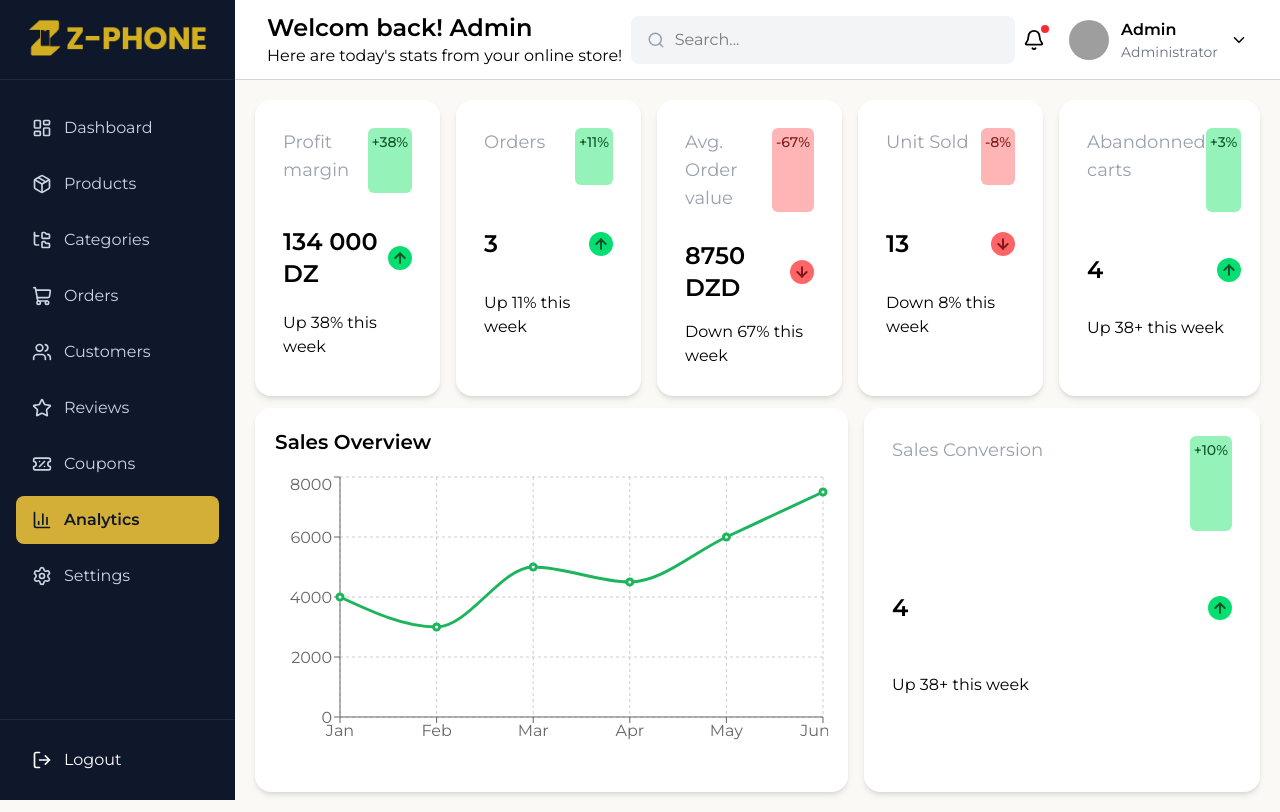
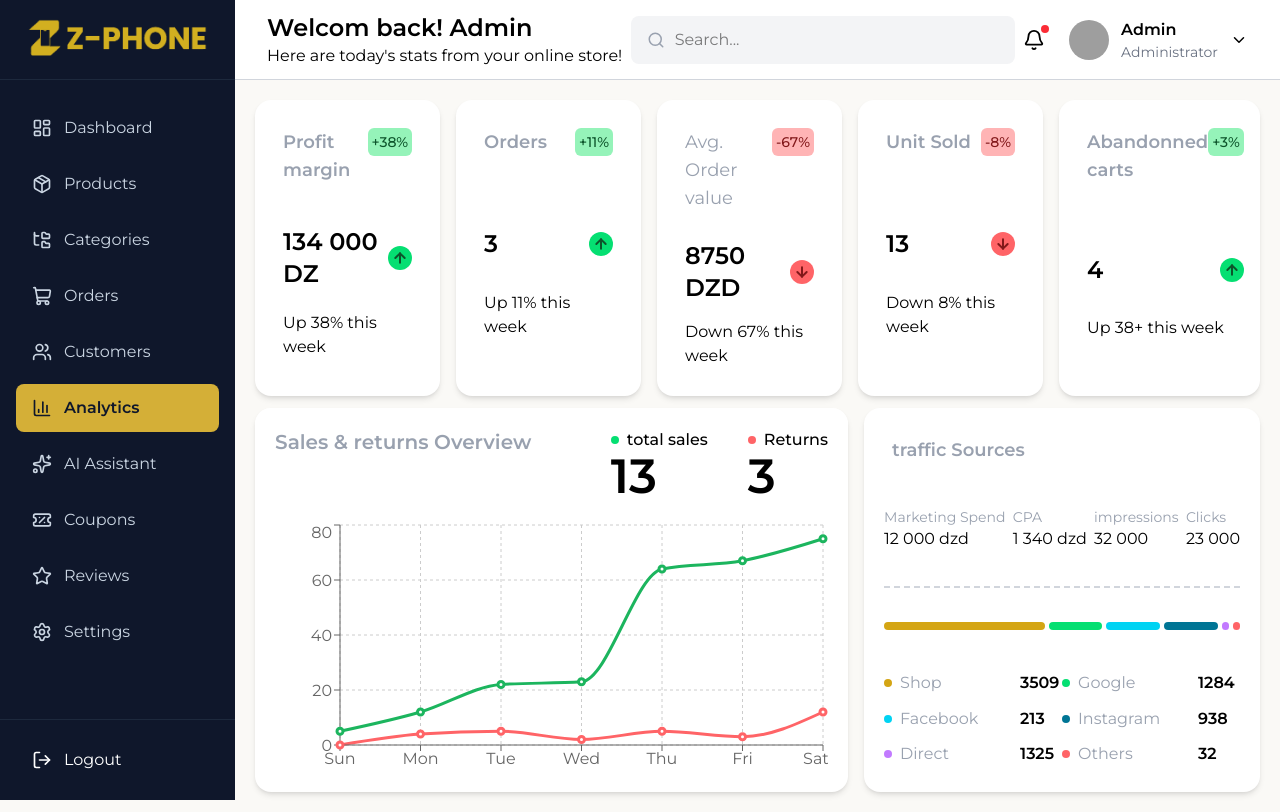
Before and after one commit to habibmustapha/E-com-website, a React (Vite) app in the folder client/: page /admin/analytics in a window 1280 px wide. Built offline with nearby package versions, Linux system fonts and the light colour scheme; grey boxes are pictures that could not be loaded.

Commit message:
Finish dashboard analytics page design

```diff
--- a/client/src/admin/components/Dashboard/Analytics.jsx
+++ b/client/src/admin/components/Dashboard/Analytics.jsx
@@ -9,12 +9,13 @@ import {
 } from "recharts";
 
 const data = [
-  { month: "Jan", sales: 4000 },
-  { month: "Feb", sales: 3000 },
-  { month: "Mar", sales: 5000 },
-  { month: "Apr", sales: 4500 },
-  { month: "May", sales: 6000 },
-  { month: "Jun", sales: 7500 },
+  { day: "Sun", sales: 5, returns: 0 },
+  { day: "Mon", sales: 12, returns: 4 },
+  { day: "Tue", sales: 22, returns: 5 },
+  { day: "Wed", sales: 23, returns: 2 },
+  { day: "Thu", sales: 64, returns: 5 },
+  { day: "Fri", sales: 67, returns: 3 },
+  { day: "Sat", sales: 75, returns: 12 },
 ];
 
 const Analytics = () => {
@@ -24,8 +25,10 @@ const Analytics = () => {
         <div className="flex justify-between gap-4">
           <div className="w-1/5 grid bg-surface p-5 rounded-2xl shadow-md">
             <div className="flex justify-between p-2 pb-5">
-              <h1 className="text-lg text-gray-400 font-thin">Profit margin</h1>
-              <div className="text-sm bg-green-300/80 p-1 rounded-md">
+              <h1 className="text-lg text-gray-400 font-semibold">
+                Profit margin
+              </h1>
+              <div className="text-sm bg-green-300/80 p-1 h-fit rounded-md">
                 <h3 className="text-green-900 font-medium">+38%</h3>
               </div>
             </div>
@@ -56,8 +59,8 @@ const Analytics = () => {
 
           <div className="w-1/5 grid bg-surface p-5 rounded-2xl shadow-md">
             <div className="flex justify-between p-2 pb-5">
-              <h1 className="text-lg text-gray-400 font-thin">Orders</h1>
-              <div className="text-sm bg-green-300/80 p-1 rounded-md">
+              <h1 className="text-lg text-gray-400 font-semibold">Orders</h1>
+              <div className="text-sm bg-green-300/80 p-1 h-fit rounded-md">
                 <h3 className="text-green-900 font-medium">+11%</h3>
               </div>
             </div>
@@ -91,7 +94,7 @@ const Analytics = () => {
               <h1 className="text-lg text-gray-400 font-thin">
                 Avg. Order value
               </h1>
-              <div className="text-sm bg-red-300/80 p-1 rounded-md">
+              <div className="text-sm bg-red-300/80 p-1 h-fit rounded-md">
                 <h3 className="text-red-900 font-medium">-67%</h3>
               </div>
             </div>
@@ -122,8 +125,8 @@ const Analytics = () => {
 
           <div className="w-1/5 grid bg-surface p-5 rounded-2xl shadow-md">
             <div className="flex justify-between p-2 pb-5">
-              <h1 className="text-lg text-gray-400 font-thin">Unit Sold</h1>
-              <div className="text-sm bg-red-300/80 p-1 rounded-md">
+              <h1 className="text-lg text-gray-400 font-semibold">Unit Sold</h1>
+              <div className="text-sm bg-red-300/80 p-1 h-fit rounded-md">
                 <h3 className="text-red-900 font-medium">-8%</h3>
               </div>
             </div>
@@ -153,10 +156,10 @@ const Analytics = () => {
           </div>
           <div className="w-1/5 grid bg-surface p-5 rounded-2xl shadow-md">
             <div className="flex justify-between p-2 pb-5">
-              <h1 className="text-lg text-gray-400 font-thin">
+              <h1 className="text-lg text-gray-400 font-semibold">
                 Abandonned carts
               </h1>
-              <div className="text-sm bg-green-300/80 p-1 rounded-md">
+              <div className="text-sm bg-green-300/80 p-1 h-fit rounded-md">
                 <h3 className="text-green-900 font-medium">+3%</h3>
               </div>
             </div>
@@ -190,13 +193,33 @@ const Analytics = () => {
         <div className="flex gap-4 justify-between">
           <div className="bg-surface w-3/5 rounded-2xl shadow-md h-96">
             <div className="w-full h-80 rounded-2xl bg-white p-5">
-              <h2 className="mb-4 text-xl font-semibold">Sales Overview</h2>
+              <div className="flex justify-between">
+                <h2 className="mb-4 text-xl text-gray-400 font-semibold">
+                  Sales & returns Overview
+                </h2>
+                <div className="flex gap-10 justify-end pb-5">
+                  <div>
+                    <div className="flex items-center gap-2">
+                      <span className="bg-green-400 block w-2 h-2 rounded-full"></span>
+                      <h1 className="font-medium">total sales</h1>
+                    </div>
+                    <h1 className="text-5xl font-semibold">13</h1>
+                  </div>
+                  <div>
+                    <div className="flex items-center gap-2">
+                      <span className="bg-red-400 block w-2 h-2 rounded-full"></span>
+                      <h1 className="font-medium">Returns</h1>
+                    </div>
+                    <h1 className="text-5xl font-semibold">3</h1>
+                  </div>
+                </div>
+              </div>
 
-              <ResponsiveContainer width="100%" height="100%">
+              <ResponsiveContainer className="w-full h-full pb-5">
                 <LineChart data={data}>
                   <CartesianGrid strokeDasharray="3 3" />
 
-                  <XAxis dataKey="month" />
+                  <XAxis dataKey="day" />
                   <YAxis />
 
                   <Tooltip />
@@ -207,41 +230,80 @@ const Analytics = () => {
                     stroke="#1CB55E"
                     strokeWidth={3}
                   />
+                  <Line
+                    type="monotone"
+                    dataKey="returns"
+                    stroke="#FF6467"
+                    strokeWidth={3}
+                  />
                 </LineChart>
               </ResponsiveContainer>
             </div>
           </div>
           <div className="w-2/5 grid bg-surface p-5 rounded-2xl shadow-md">
-            <div className="flex justify-between p-2 pb-5">
-              <h1 className="text-lg text-gray-400 font-thin">
-                Sales Conversion
+            <div className="flex p-2">
+              <h1 className="text-lg text-gray-400 font-semibold">
+                traffic Sources
               </h1>
-              <div className="text-sm bg-green-300/80 p-1 rounded-md">
-                <h3 className="text-green-900 font-medium">+10%</h3>
+            </div>
+            <div className="flex justify-between ">
+              <div>
+                <h3 className="text-sm text-gray-400">Marketing Spend</h3>
+                <h3 className="text-md">12 000 dzd</h3>
+              </div>
+              <div>
+                <h3 className="text-sm text-gray-400">CPA</h3>
+                <h3 className="text-md">1 340 dzd</h3>
+              </div>
+              <div>
+                <h3 className="text-sm text-gray-400">impressions</h3>
+                <h3 className="text-md">32 000</h3>
+              </div>
+              <div>
+                <h3 className="text-sm text-gray-400">Clicks </h3>
+                <h3 className="text-md">23 000</h3>
               </div>
             </div>
-            <div className="flex justify-between items-center p-2">
-              <h1 className="text-2xl font-semibold">4</h1>
-              <div className="bg-green-400 rounded-full p-1">
-                <svg
-                  xmlns="http://www.w3.org/2000/svg"
-                  width="16"
-                  height="16"
-                  viewBox="0 0 24 24"
-                  fill="none"
-                  stroke="#0d542b"
-                  stroke-width="3"
-                  stroke-linecap="round"
-                  stroke-linejoin="round"
-                  class="lucide lucide-arrow-up preview-icon"
-                >
-                  <path d="m5 12 7-7 7 7" />
-                  <path d="M12 19V5" />
-                </svg>
+            <span className="w-full border-t-2 border-gray-300 border-dashed"></span>
+            <div className="flex gap-1">
+              <span className="block bg-buttons h-2 w-3/6 rounded-full"></span>
+              <span className="block bg-green-400 h-2 w-1/6 rounded-full"></span>
+              <span className="block bg-cyan-400 h-2 w-1/6 rounded-full"></span>
+              <span className="block bg-cyan-700 h-2 w-1/6 rounded-full"></span>
+              <span className="block bg-purple-400 h-2 w-2 rounded-full"></span>
+              <span className="block bg-red-400 h-2 w-2 rounded-full"></span>
+            </div>
+            <div className="grid grid-cols-2">
+              <div className="flex items-center gap-2">
+                <span className="block bg-buttons h-2 w-2 rounded-full"></span>
+                <h1 className="text-gray-400 w-28">Shop</h1>
+                <h3 className="font-semibold">3509</h3>
               </div>
-            </div>
-            <div className="p-2">
-              <h1>Up 38+ this week</h1>
+              <div className="flex items-center gap-2">
+                <span className="block bg-green-400 h-2 w-2 rounded-full"></span>
+                <h1 className="text-gray-400 w-28">Google</h1>
+                <h3 className="font-semibold">1284</h3>
+              </div>
+              <div className="flex items-center gap-2">
+                <span className="block bg-cyan-400 h-2 w-2 rounded-full"></span>
+                <h1 className="text-gray-400 w-28">Facebook</h1>
+                <h3 className="font-semibold">213</h3>
+              </div>
+              <div className="flex items-center gap-2">
+                <span className="block bg-cyan-700 h-2 w-2 rounded-full"></span>
+                <h1 className="text-gray-400 w-28">Instagram</h1>
+                <h3 className="font-semibold">938</h3>
+              </div>
+              <div className="flex items-center gap-2">
+                <span className="block bg-purple-400 h-2 w-2 rounded-full"></span>
+                <h1 className="text-gray-400 w-28"> Direct </h1>
+                <h3 className="font-semibold">1325</h3>
+              </div>
+              <div className="flex items-center gap-2">
+                <span className="block bg-red-400 h-2 w-2 rounded-full"></span>
+                <h1 className="text-gray-400 w-28">Others</h1>
+                <h3 className="font-semibold">32</h3>
+              </div>
             </div>
           </div>
         </div>
--- a/client/src/admin/components/Dashboard/Categories.jsx
+++ b/client/src/admin/components/Dashboard/Categories.jsx
@@ -67,6 +67,7 @@ const Categories = () => {
                         src={category.image_url}
                         alt={category.name}
                         className="w-20 h-20 object-cover rounded-lg"
+                        loading="lazy"
                       />
                     ) : (
                       <div className="w-20 h-20 rounded-lg bg-gray-200 flex items-center justify-center text-sm">
--- a/client/src/admin/components/Dashboard/Orders.jsx
+++ b/client/src/admin/components/Dashboard/Orders.jsx
@@ -7,7 +7,9 @@ const Orders = () => {
   useEffect(() => {
     const fetchOrders = async () => {
       try {
-        const response = await fetch("http://localhost:5001/api/orders");
+        const response = await fetch("http://localhost:5001/api/orders", {
+          credentials: "include",
+        });
 
         if (!response.ok) {
           throw new Error("failed to fetch");
--- a/client/src/admin/components/Dashboard/Products.jsx
+++ b/client/src/admin/components/Dashboard/Products.jsx
@@ -65,6 +65,7 @@ const Products = () => {
                       src={product.image_url}
                       alt={product.name}
                       className="w-16 h-16 object-cover rounded-lg"
+                      loading="lazy"
                     />
                   </td>
                   <td className="px-2 py-2">
--- a/client/src/admin/components/ReusedComponents/Sidebar.jsx
+++ b/client/src/admin/components/ReusedComponents/Sidebar.jsx
@@ -8,6 +8,7 @@ import {
   TicketPercent,
   ChartColumn,
   Settings,
+  Sparkles,
   LogOut,
 } from "lucide-react";
 import logo from "../../../assets/logoZ.png";
@@ -19,9 +20,10 @@ const links = [
   { name: "Categories", icon: FolderTree, path: "/admin/categories" },
   { name: "Orders", icon: ShoppingCart, path: "/admin/orders" },
   { name: "Customers", icon: Users, path: "/admin/customers" },
+  { name: "Analytics", icon: ChartColumn, path: "/admin/analytics" },
+  { name: "AI Assistant", icon: Sparkles, path: "/admin/AI" },
+  { name: "Coupons", icon: TicketPercent, path: "/admin/coupons" },
   { name: "Reviews", icon: Star, path: "/admin/reviews" },
-  { name: "Coupons", icon: TicketPercent, path: "/admin/coupons" },
-  { name: "Analytics", icon: ChartColumn, path: "/admin/analytics" },
   { name: "Settings", icon: Settings, path: "/admin/settings" },
 ];
 
```
